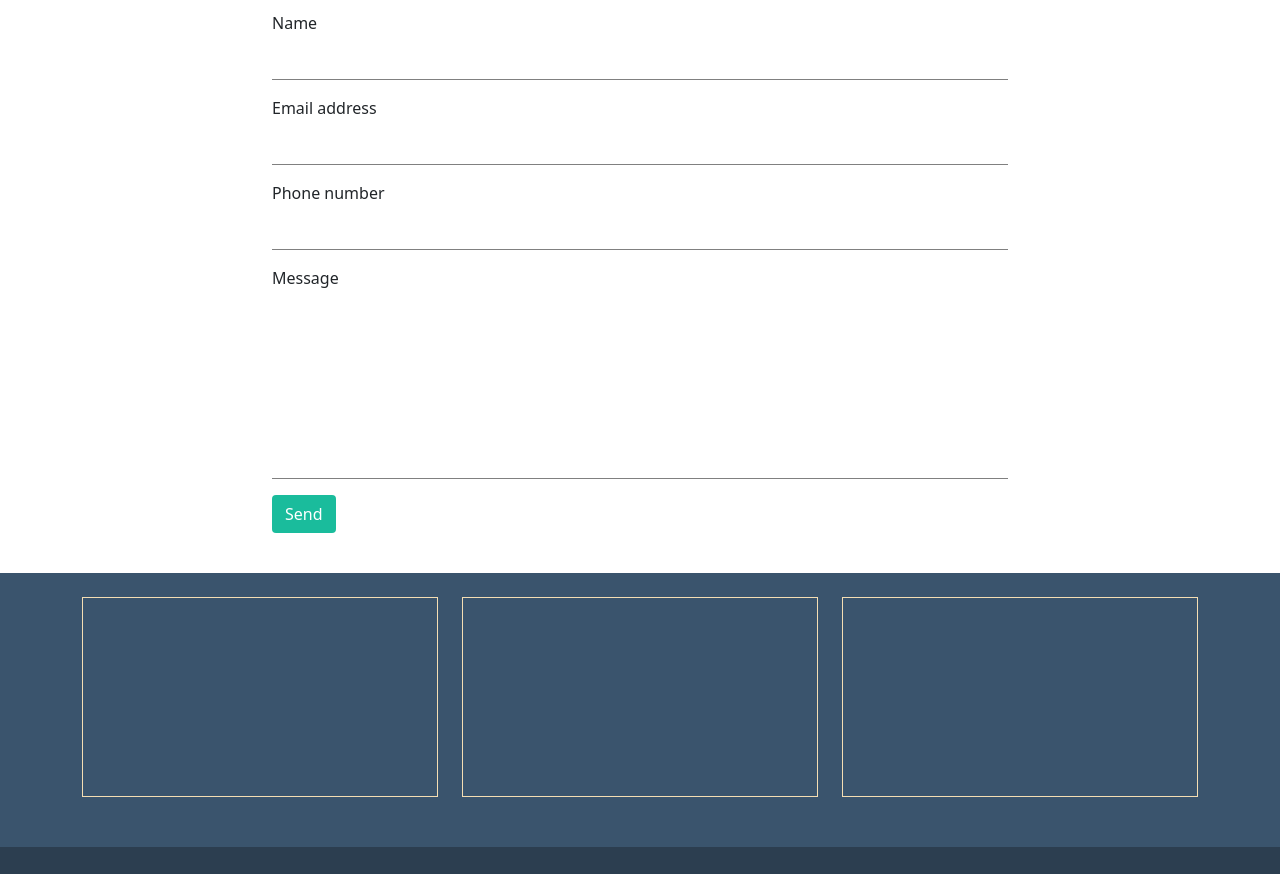
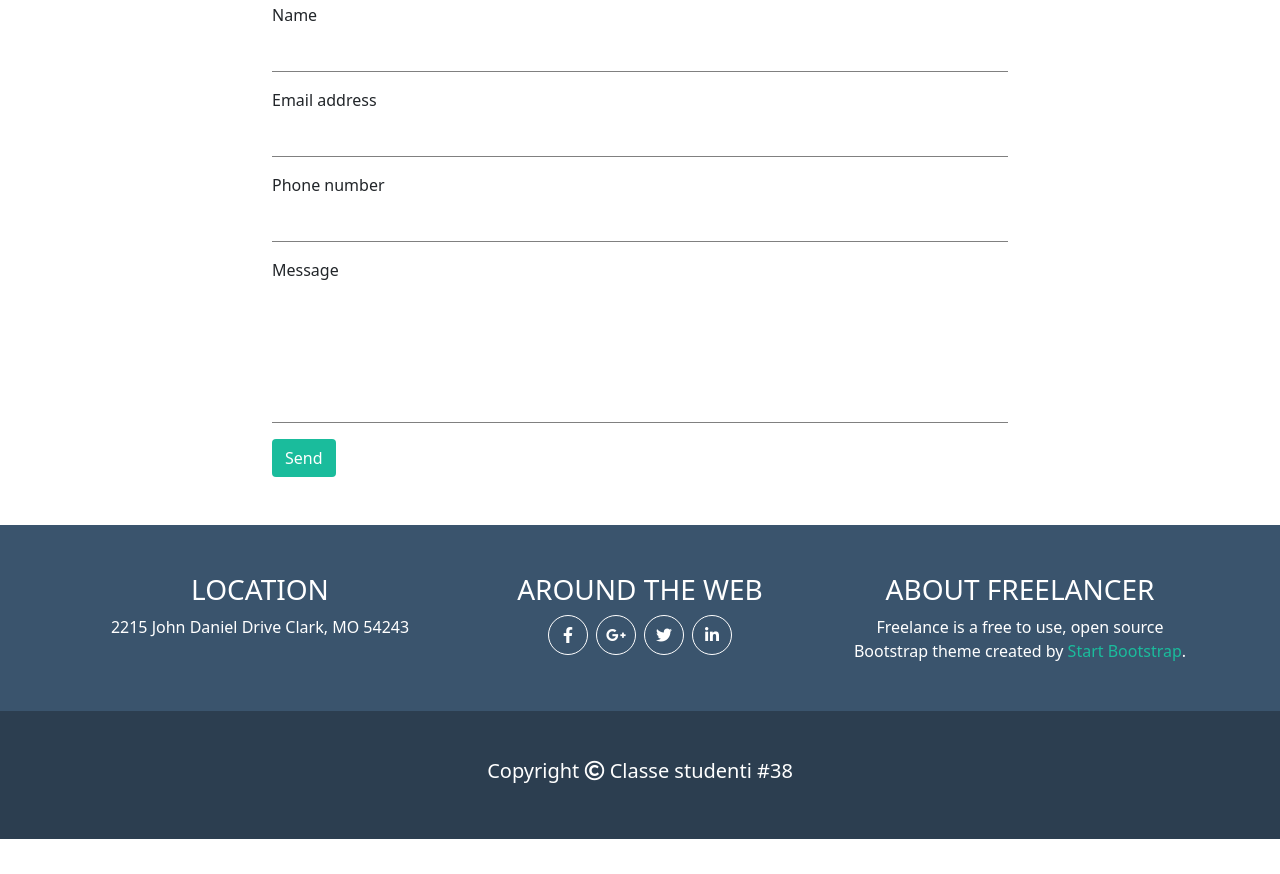
Before and after one commit to Simichus/html-css-bootstrap-freelancer, a plain HTML site: page index.html in a window 1280 px wide. Shown: the part 1923-2797 px from the top of the page. After the commit the page ends 2762 px from the top, so only its background shows below. Drawn offline with nearby package versions, Linux system fonts and the light colour scheme.

Commit message:
Aggiunto contenuto footer

```diff
--- a/css/style.css
+++ b/css/style.css
@@ -65,20 +65,21 @@ footer{
     background-color: #3a546d;
 }
 
-.footer-element{
-    height: 200px;
-    border: 1px solid wheat;
+#footer-top i{
+    height: 40px;
+    width: 40px;
+
+    flex-shrink: 0;
 }
 
-.footer-bottom{
-    margin-top: 50px;
-    height: 100px;
-    background-color: #2c3e50;
-
-    justify-content: center;
-    align-items: center;
+#footer-top span{
+    color: #1abc9c;
 }
 
-.footer-bottom h5{
-    color: white;
+#footer-top span:hover{
+    color: #1c83c1;
 }
+
+#footer-bottom{
+    background-color: #2c3e50;
+}
--- a/index.html
+++ b/index.html
@@ -37,7 +37,7 @@
           </nav>
     </header>
     <main>
-        <div class="container-fluid bg-green text-center text-white py-3 mb-5" id="jumbotrone">
+        <div class="container-fluid bg-green text-center text-white py-5 mb-5" id="jumbotrone">
             <img src="./img/avatar.svg" alt="">
             <h1 class="text-uppercase my-1">Start Bootstrap</h1>
             <div class="row justify-content-center align-items-center">
@@ -79,8 +79,8 @@
             </div>
         </div>
 
-        <div class="container-fluid bg-green text-white py-3 my-5" id="about">
-            <div class="text-center my-5">
+        <div class="container-fluid bg-green text-white py-5 my-5" id="about">
+            <div class="text-center">
                 <h1 class="text-uppercase my-1">About</h1>
                 <div class="row justify-content-center align-items-center">
                     <div class="col-auto"><hr class="rounded border-white"></div>
@@ -108,8 +108,8 @@
                 </div>
             </div>
 
-        <div class="container my-5 py-3" id="contact-us">
-            <div class="text-center my-5">
+        <div class="container py-5" id="contact-us">
+            <div class="text-center">
                 <h1 class="text-uppercase my-1">Contact us</h1>
                 <div class="row justify-content-center align-items-center">
                     <div class="col-auto"><hr class="rounded border-dark"></div>
@@ -117,7 +117,7 @@
                     <div class="col-auto"><hr class="rounded border-dark"></div>
                 </div>
             </div>
-            <div class="row justify-content-center">
+            <div class="row justify-content-center mt-3">
                 <form class="col-10 offset-1 col-sm-10 offset-sm-0 col-lg-8">
                     <div class="mb-3">
                         <label for="name" class="form-label">Name</label>
@@ -133,7 +133,7 @@
                     </div>
                     <div class="mb-3">
                         <label for="message" class="form-label">Message</label>
-                        <textarea class="form-control" id="message" rows="7"></textarea>
+                        <textarea class="form-control" id="message" rows="5"></textarea>
                       </div>
                     <button type="submit" class="btn bg-green text-white">Send</button>
                 </form>
@@ -142,24 +142,38 @@
     </main>
 
     <footer>
-        <div class="footer-top container-fluid">
+        <div class="container-fluid text-white py-5" id="footer-top">
             <div class="container">
-                <div class="row g-4">
+                <div class="row g-4 text-center">
                     <div class="col-12 col-sm-4">
-                        <div class="footer-element"></div>
+                        <address class="footer-element">
+                            <h3 class="text-uppercase">Location</h3>
+                            <div>2215 John Daniel Drive Clark, MO 54243</div>
+                        </address>
                     </div>
                     <div class="col-12 col-sm-4">
-                        <div class="footer-element"></div>
+                        <div class="footer-element">
+                            <h3 class="text-uppercase">Around the Web</h3>
+                            <div class="d-flex justify-content-center">
+                                <i class="fab fa-facebook-f border border-white rounded-circle d-flex justify-content-center align-items-center mx-1"></i>
+                                <i class="fab fa-google-plus-g border border-white rounded-circle d-flex justify-content-center align-items-center mx-1"></i>
+                                <i class="fab fa-twitter border border-white rounded-circle d-flex justify-content-center align-items-center mx-1"></i>
+                                <i class="fab fa-linkedin-in border border-white rounded-circle d-flex justify-content-center align-items-center mx-1"></i>
+                            </div>
+                        </div>
                     </div>
                     <div class="col-12 col-sm-4">
-                        <div class="footer-element"></div>
+                        <div class="footer-element">
+                            <h3 class="text-uppercase">About Freelancer</h3>
+                            <div>Freelance is a free to use, open source Bootstrap theme created by <span>Start Bootstrap</span>.</div>
+                        </div>
                     </div>
                 </div>
             </div>
         </div>
 
-        <div class="footer-bottom container-fluid d-flex">
-            <h5>Copyright</h5>
+        <div class="container-fluid d-flex justify-content-center align-items-center text-white py-5" id="footer-bottom">
+            <h5>Copyright <i class="far fa-copyright"></i> Classe studenti #38</h5>
         </div>
 
         </footer>
```
